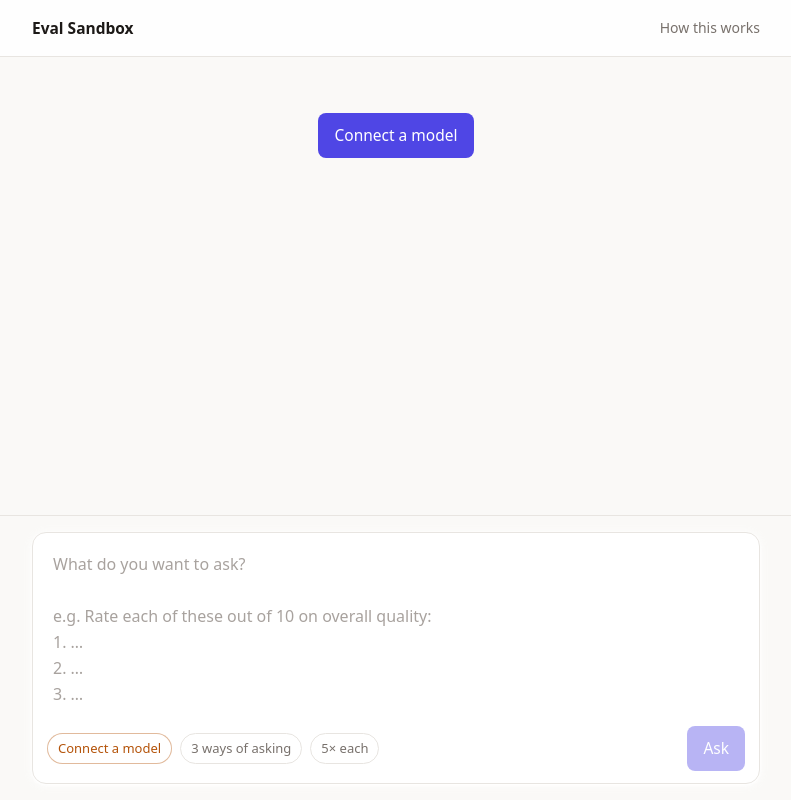
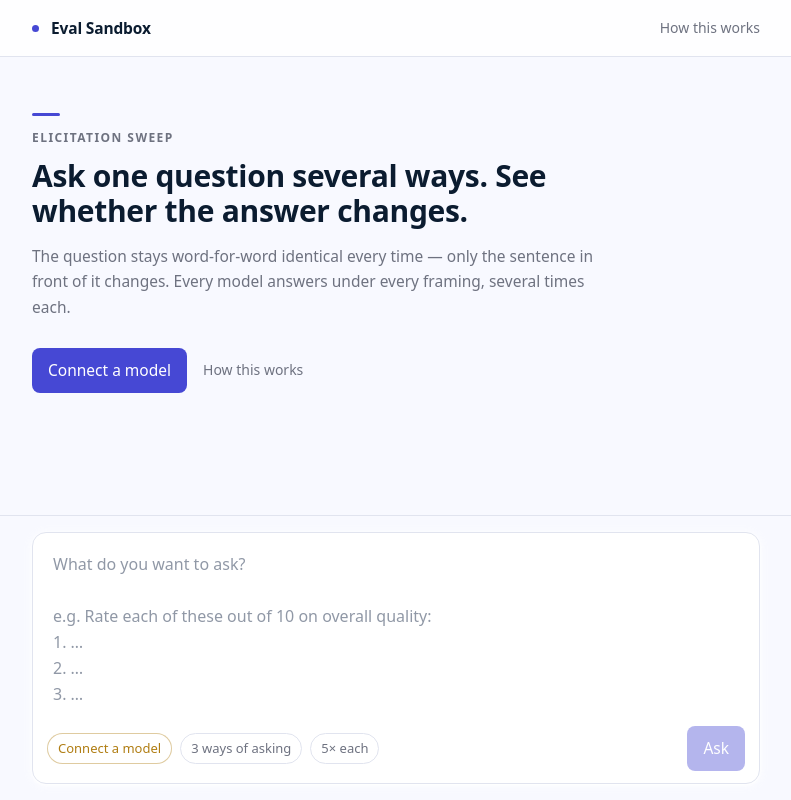
Before and after one commit to Achira-B/AI-Safety, a Next.js app in the folder eval-sandbox/: page / in a window 1280 px wide. Shown: the whole page, without its empty margins (244-1035 px from the left). Built offline with nearby package versions, Linux system fonts and the light colour scheme.

Commit message:
UI changes color scale, results

```diff
--- a/eval-sandbox/app/globals.css
+++ b/eval-sandbox/app/globals.css
@@ -3,11 +3,11 @@
 @tailwind utilities;
 
 html {
-  background: #faf9f7;
+  background: #F8F9FF;
 }
 
 body {
-  color: #1c1917;
+  color: #0B1C30;
   font-family: ui-sans-serif, system-ui, -apple-system, "Segoe UI", Roboto, sans-serif;
   font-size: 15.5px;
   line-height: 1.6;
@@ -15,6 +15,23 @@ body {
 }
 
 @layer components {
+  /* ── type scale ─────────────────────────────────────────────
+     The interface had no display sizes, so everything read at the
+     same weight. These give it a hierarchy. */
+  .display {
+    @apply text-[30px] leading-[1.15] font-bold tracking-[-0.01em] text-ink;
+  }
+  .title {
+    @apply text-[21px] leading-snug font-bold text-ink;
+  }
+  .kicker {
+    @apply text-[12px] font-bold uppercase tracking-kicker text-soft;
+  }
+  /* the small indigo bar that sits above a kicker */
+  .rule {
+    @apply block w-7 h-[3px] rounded-full bg-accent mb-3;
+  }
+
   .card {
     @apply bg-card border border-line rounded-xl2 shadow-card;
   }
@@ -56,7 +73,7 @@ body {
   height: 8px;
 }
 .scroll-thin::-webkit-scrollbar-thumb {
-  background: #ddd9d4;
+  background: #D3D8EA;
   border-radius: 999px;
 }
 .scroll-thin::-webkit-scrollbar-track {
--- a/eval-sandbox/app/page.jsx
+++ b/eval-sandbox/app/page.jsx
@@ -210,7 +210,8 @@ export default function Page() {
     <div className="min-h-screen flex flex-col">
       <header className="border-b border-line bg-card/80 backdrop-blur sticky top-0 z-30">
         <div className="max-w-3xl mx-auto px-5 h-14 flex items-center gap-3">
-          <span className="font-semibold">Eval Sandbox</span>
+          <span className="w-[7px] h-[7px] rounded-full bg-accent shrink-0" aria-hidden />
+          <span className="font-semibold tracking-[-0.01em]">Eval Sandbox</span>
           <button className="btn-quiet text-[14px] ml-auto" onClick={() => setPanel("help")}>
             How this works
           </button>
@@ -231,7 +232,17 @@ export default function Page() {
 
       <main className="flex-1 w-full max-w-3xl mx-auto px-5 py-8 space-y-7">
         {fresh && (
-          <div className="flex items-center justify-center gap-4 py-6">
+          <div className="py-6 rise">
+            <span className="rule" aria-hidden />
+            <p className="kicker mb-3">Elicitation sweep</p>
+            <h1 className="display max-w-xl">
+              Ask one question several ways. See whether the answer changes.
+            </h1>
+            <p className="lede mt-4 max-w-xl">
+              The question stays word-for-word identical every time — only the sentence in front of
+              it changes. Every model answers under every framing, several times each.
+            </p>
+            <div className="flex flex-wrap items-center gap-4 mt-7">
               {!readyModels.length ? (
                 <button className="btn-primary" onClick={() => setPanel("setup")}>
                   Connect a model
@@ -246,6 +257,10 @@ export default function Page() {
                   </button>
                 )
               )}
+              <button className="btn-quiet text-[14px]" onClick={() => setPanel("help")}>
+                How this works
+              </button>
+            </div>
           </div>
         )}
 
--- a/eval-sandbox/components/ResultStep.jsx
+++ b/eval-sandbox/components/ResultStep.jsx
@@ -5,7 +5,7 @@ import { applyExtractor, extractorById } from "@/lib/extractors";
 import { summariseByCell, fmt } from "@/lib/stats";
 import { rowsToCSV, summaryToCSV, download } from "@/lib/csv";
 
-const COLOURS = ["#4f46e5", "#0d9488", "#b45309", "#9333ea"];
+const COLOURS = ["#4648D4", "#0C8A7E", "#B07D12", "#7C4DBE"];
 
 function overlap(a, b) {
   return a.ciLo <= b.ciHi && b.ciLo <= a.ciHi;
@@ -41,7 +41,7 @@ function Chart({ cells, unit }) {
         {ticks.map((v, i) => (
           <g key={i}>
             <line x1={M.left} x2={W - M.right} y1={y(v)} y2={y(v)} stroke="#efece8" />
-            <text x={M.left - 10} y={y(v) + 4} textAnchor="end" fill="#a8a29e" fontSize="11">
+            <text x={M.left - 10} y={y(v) + 4} textAnchor="end" fill="#9098A6" fontSize="11">
               {fmt(v, 1)}
             </text>
           </g>
@@ -86,7 +86,7 @@ function Chart({ cells, unit }) {
                 x={gx + groupW / 2}
                 y={H - M.bottom + 20}
                 textAnchor="middle"
-                fill="#78716c"
+                fill="#6E7280"
                 fontSize="12"
               >
                 {f.length > 20 ? f.slice(0, 19) + "…" : f}
@@ -95,12 +95,12 @@ function Chart({ cells, unit }) {
           );
         })}
 
-        <line x1={M.left} x2={W - M.right} y1={M.top + plotH} y2={M.top + plotH} stroke="#e8e5e1" />
+        <line x1={M.left} x2={W - M.right} y1={M.top + plotH} y2={M.top + plotH} stroke="#E1E4EF" />
 
         {models.map((m, mi) => (
           <g key={m} transform={`translate(${M.left + mi * 140}, ${H - 12})`}>
             <rect width="10" height="10" y="-9" rx="2" fill={COLOURS[mi % COLOURS.length]} />
-            <text x="16" fill="#78716c" fontSize="12">
+            <text x="16" fill="#6E7280" fontSize="12">
               {m}
             </text>
           </g>
@@ -109,7 +109,7 @@ function Chart({ cells, unit }) {
         <text
           transform={`translate(13, ${M.top + plotH / 2}) rotate(-90)`}
           textAnchor="middle"
-          fill="#a8a29e"
+          fill="#9098A6"
           fontSize="11"
         >
           {unit}
--- a/eval-sandbox/tailwind.config.js
+++ b/eval-sandbox/tailwind.config.js
@@ -4,24 +4,30 @@ module.exports = {
   theme: {
     extend: {
       colors: {
-        paper: "#faf9f7",
+        paper: "#F8F9FF",
         card: "#ffffff",
-        line: "#e8e5e1",
-        ink: "#1c1917",
-        soft: "#78716c",
-        faint: "#a8a29e",
-        accent: "#4f46e5",
-        accentSoft: "#eef2ff",
-        good: "#15803d",
-        warn: "#b45309",
-        bad: "#b91c1c",
+        line: "#E1E4EF",
+        ink: "#0B1C30",
+        navy: "#131B2E",
+        soft: "#6E7280",
+        faint: "#9098A6",
+        accent: "#4648D4",
+        accentSoft: "#EEF0FF",
+        good: "#0C8A7E",
+        goodSoft: "#E4F7F4",
+        warn: "#B07D12",
+        bad: "#B42318",
+        badSoft: "#FDF0EE",
       },
       boxShadow: {
-        card: "0 1px 2px rgba(28,25,23,0.04), 0 1px 8px rgba(28,25,23,0.04)",
-        pop: "0 8px 30px rgba(28,25,23,0.12)",
+        card: "0 1px 2px rgba(11,28,48,0.04), 0 1px 8px rgba(11,28,48,0.05)",
+        pop: "0 8px 30px rgba(11,28,48,0.14)",
       },
       borderRadius: {
         xl2: "14px",
+      },
+      letterSpacing: {
+        kicker: "0.12em",
       },
     },
   },
```
Lines whose indentation alone changed are shown as unchanged.
